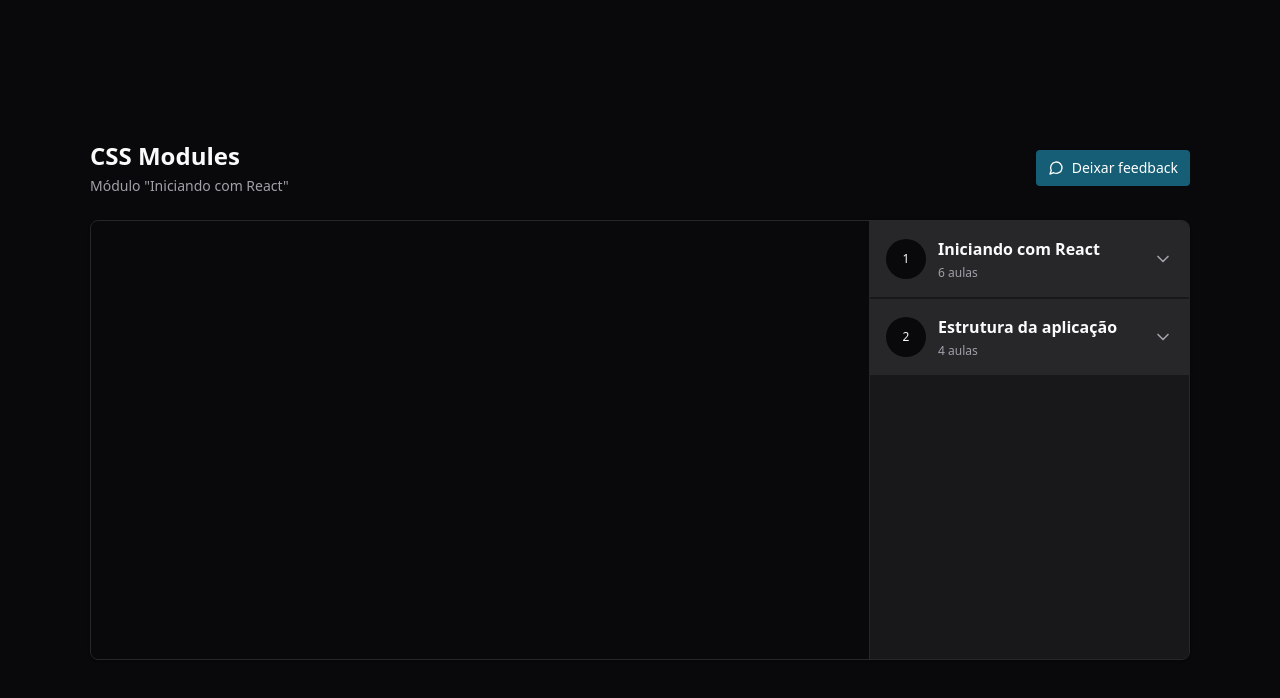
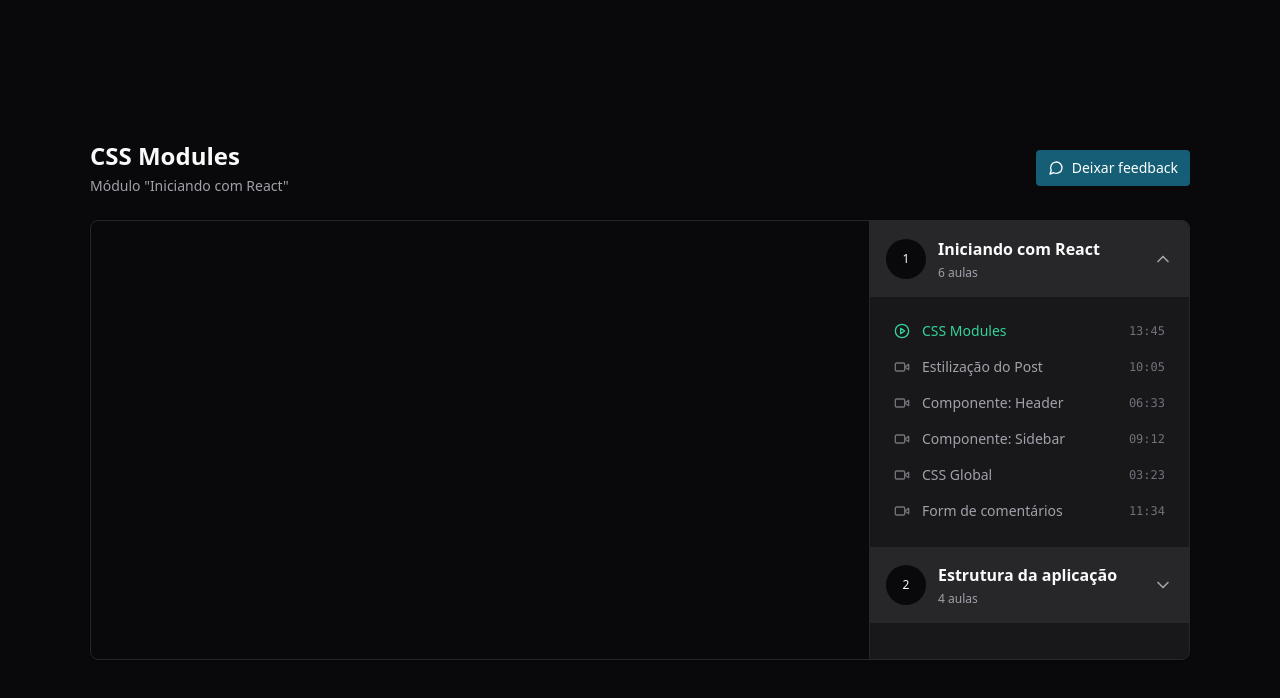
Before and after one commit to lfeliperibeiro/state-managements, a React (Vite) app: page / in a window 1280 px wide. Shown: the top 698 px of the page. Built offline with nearby package versions, Linux system fonts and the light colour scheme.

Commit message:
feat: first collapse open default

```diff
--- a/src/components/Module.tsx
+++ b/src/components/Module.tsx
@@ -26,7 +26,7 @@
   );
 
   return (
-    <Collapsible.Root className="group">
+    <Collapsible.Root className="group" defaultOpen={moduleIndex === 0}>
       <Collapsible.Trigger className="flex w-full items-center gap-3 bg-zinc-800 p-4">
         <div className="flex h-10 w-10 rounded-full items-center justify-center bg-zinc-950 text-xs">
           {moduleIndex + 1}
```
